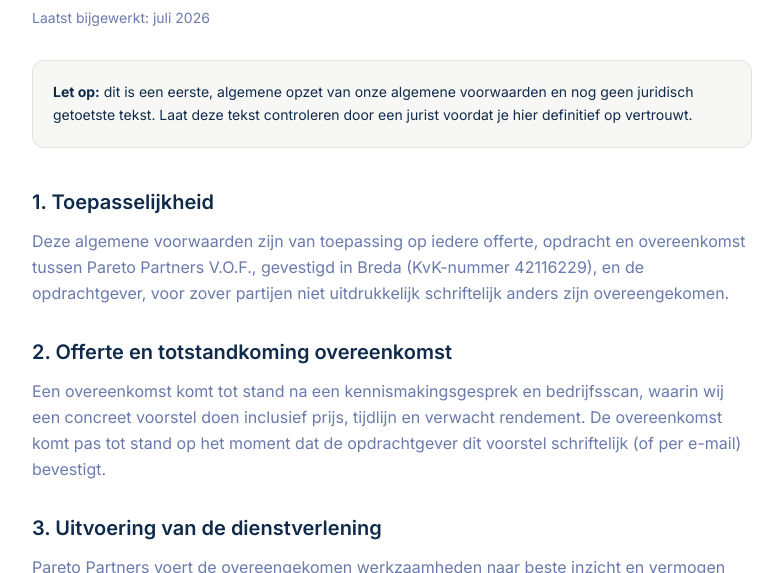
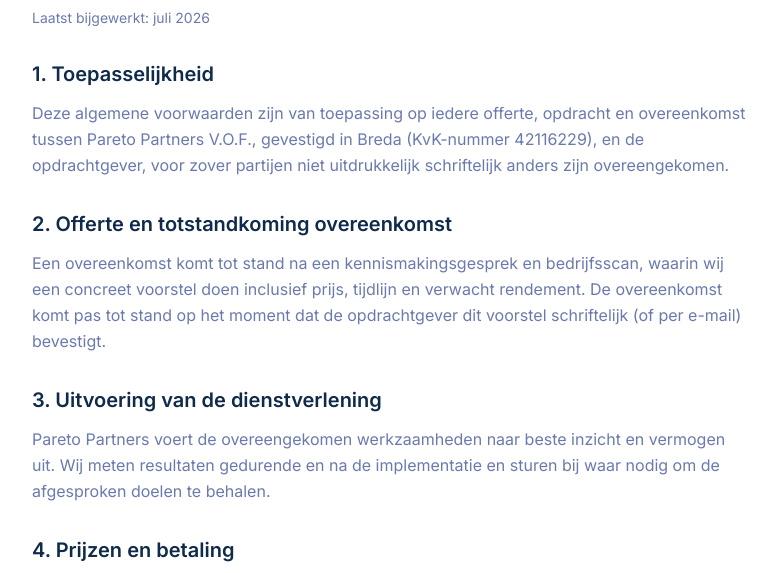
Before and after one commit to pareto-partners/pareto-partners-website, a website: page terms-of-service.html in a window 1280 px wide. Shown: the part 173-746 px from the top of the page, without its empty margins (248-1031 px from the left). Drawn offline with nearby package versions, Linux system fonts and the light colour scheme.

Commit message:
Fix blurry nav logo, remove draft disclaimers, add custom domain
Regenerate the nav logo at a properly scaled resolution instead of
relying on a 10x browser downscale, which was softening the strokes.
Remove the "not legally reviewed yet" banner from the privacy policy
and terms pages, and translate the footer links to Dutch. Add a
CNAME file for the paretopartners.nl GitHub Pages custom domain.

Co-Authored-By: Claude Sonnet 5 <noreply@anthropic.com>

```diff
--- a/terms-of-service.html
+++ b/terms-of-service.html
@@ -43,14 +43,6 @@
   <main class="max-w-3xl mx-auto px-6 py-16">
     <h1 class="text-3xl sm:text-4xl font-bold text-[#0f2a4a] mb-3">Algemene Voorwaarden</h1>
     <p class="text-[#6b7aad] text-sm mb-8">Laatst bijgewerkt: juli 2026</p>
-
-    <div class="rounded-xl border border-black/[0.08] bg-[#F7F7F5] p-5 mb-10">
-      <p class="text-[#0f2a4a] text-sm leading-relaxed">
-        <strong>Let op:</strong> dit is een eerste, algemene opzet van onze algemene voorwaarden en nog geen
-        juridisch getoetste tekst. Laat deze tekst controleren door een jurist voordat je hier definitief op
-        vertrouwt.
-      </p>
-    </div>
 
     <div class="flex flex-col gap-8">
       <section>
```
Also changed, not shown: index.html (+2 -2 lines), privacy-policy.html (+0 -8 lines), Pareto Partners Cropped Logo Image.png, 1 other file.
